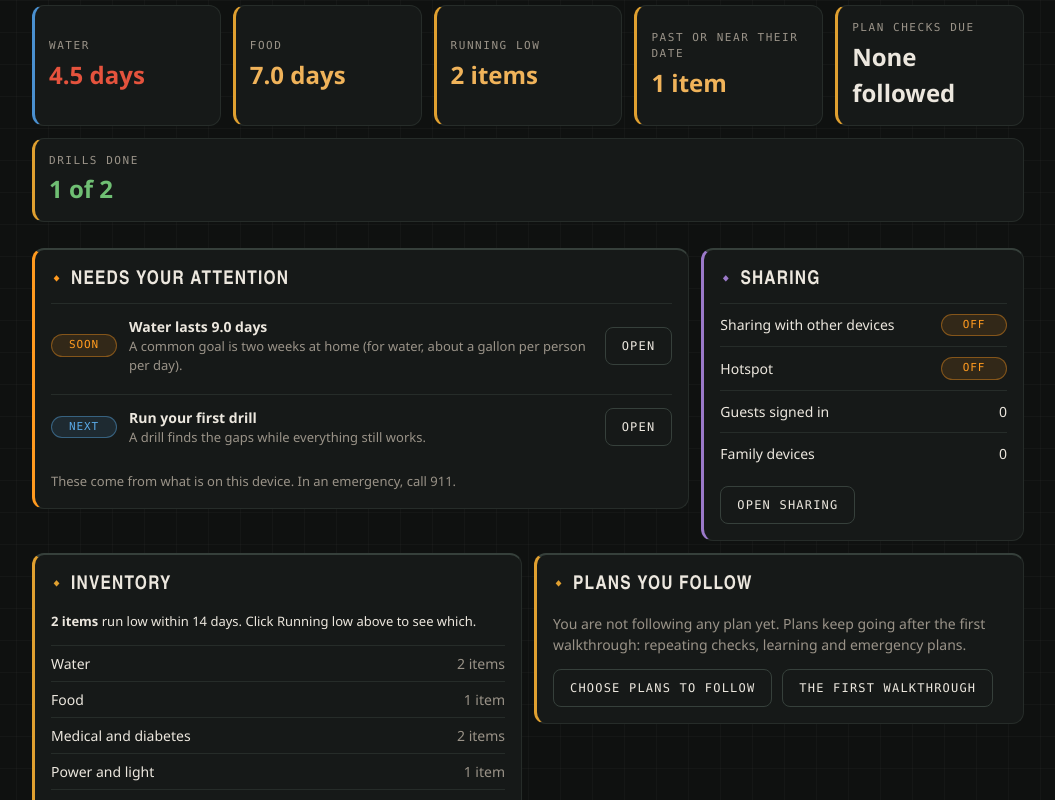
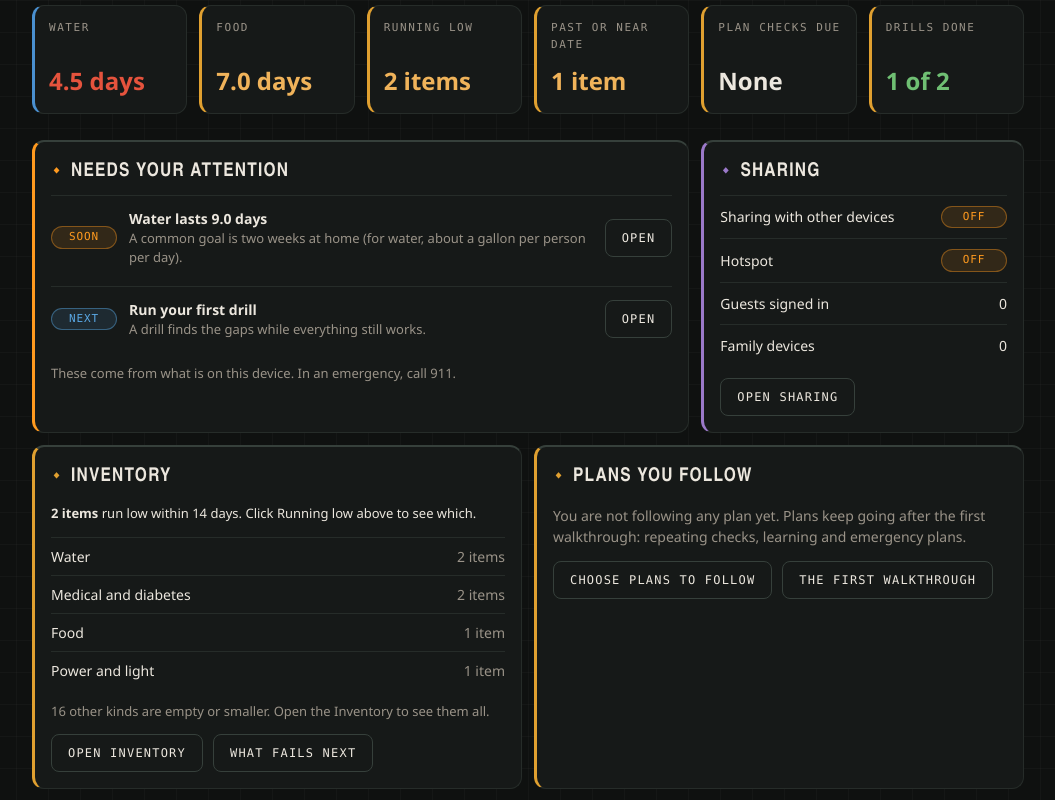
Before and after one commit to Stormchyld2/Cindrix-Ops, a Svelte app: page / in a window 1280 px wide. Shown: the part 480-1280 px from the top of the page, without its empty margins (112-1167 px from the left). Built offline with nearby package versions, Linux system fonts and the light colour scheme.

Commit message:
Dashboard: six tiles in one row, short Inventory panel, equal-height panels
Co-Authored-By: Claude Sonnet 5.5 <noreply@anthropic.com>
Claude-Session: https://claude.ai/code/session_01Y5AeiZh9nhubJeTR6dZTUd

```diff
--- a/src/views/Dashboard.svelte
+++ b/src/views/Dashboard.svelte
@@ -74,6 +74,9 @@
   function tone(d: number): string {
     return d < settings.values.planActDays ? 'act' : d < settings.values.planCheckDays ? 'check' : 'ok';
   }
+  // the Inventory panel shows the five kinds with the most items, not every kind
+  const topCats = $derived([...categories].filter((c) => cats[c]).sort((a, b) => (cats[b] ?? 0) - (cats[a] ?? 0)).slice(0, 5));
+  const otherKinds = $derived(categories.length - topCats.length);
   const low = $derived.by(() => (data?.runs_out ?? []).filter((r) => r.days < settings.values.planCheckDays).slice(0, 6));
   const past = $derived.by(() => (data?.expiring ?? []).filter((e) => e.months < 0).length);
   // the pop-up behind each status tile: what the number is made of, and where to fix it
@@ -158,8 +161,8 @@
     <button class="tile" style="--c: var(--cat-intel)" onclick={() => openDetail('water')} aria-haspopup="dialog"><div class="label">WATER</div><div class="big {data.water_days == null ? '' : tone(data.water_days)}">{fmt(data.water_days)}</div></button>
     <button class="tile" style="--c: var(--cat-ops)" onclick={() => openDetail('food')} aria-haspopup="dialog"><div class="label">FOOD</div><div class="big {data.food_days == null ? '' : tone(data.food_days)}">{fmt(data.food_days)}</div></button>
     <button class="tile" style="--c: var(--cat-ops)" onclick={() => openDetail('low')} aria-haspopup="dialog"><div class="label">RUNNING LOW</div><div class="big {low.length ? 'check' : 'ok'}">{low.length} item{low.length === 1 ? '' : 's'}</div></button>
-    <button class="tile" style="--c: var(--cat-ops)" onclick={() => openDetail('date')} aria-haspopup="dialog"><div class="label">PAST OR NEAR THEIR DATE</div><div class="big {past ? 'act' : data.expiring.length ? 'check' : 'ok'}">{data.expiring.length} item{data.expiring.length === 1 ? '' : 's'}</div></button>
-    <button class="tile" style="--c: var(--cat-ops)" onclick={() => openDetail('checks')} aria-haspopup="dialog"><div class="label">PLAN CHECKS DUE</div><div class="big {checksDue ? 'check' : followed.length ? 'ok' : ''}">{followed.length ? checksDue : 'None followed'}</div></button>
+    <button class="tile" style="--c: var(--cat-ops)" onclick={() => openDetail('date')} aria-haspopup="dialog"><div class="label">PAST OR NEAR DATE</div><div class="big {past ? 'act' : data.expiring.length ? 'check' : 'ok'}">{data.expiring.length} item{data.expiring.length === 1 ? '' : 's'}</div></button>
+    <button class="tile" style="--c: var(--cat-ops)" onclick={() => openDetail('checks')} aria-haspopup="dialog"><div class="label">PLAN CHECKS DUE</div><div class="big {checksDue ? 'check' : followed.length ? 'ok' : ''}">{followed.length ? checksDue : 'None'}</div></button>
     <button class="tile" style="--c: var(--cat-ops)" onclick={() => openDetail('drills')} aria-haspopup="dialog"><div class="label">DRILLS DONE</div><div class="big {drillsDone ? 'ok' : 'check'}">{drillsDone} of {drillsTotal}</div></button>
   </div>
 {/if}
@@ -196,9 +199,10 @@
     {:else if data && data.runs_out.length === 0}<p class="muted small">No item has a "used per day" amount yet, so nothing can be counted down.</p>
     {:else if data && low.length === 0}<p class="muted small">Nothing runs out within {settings.values.planCheckDays} days.</p>
     {:else if data}<p class="small"><strong>{low.length} item{low.length === 1 ? '' : 's'}</strong> run low within {settings.values.planCheckDays} days. Click Running low above to see which.</p>{/if}
-    {#each categories as c}
-      <div class="line cat" class:none={!cats[c]}><div class="grow">{c}</div><span class="muted">{cats[c] ?? 0} item{(cats[c] ?? 0) === 1 ? '' : 's'}</span></div>
+    {#each topCats as c}
+      <div class="line cat"><div class="grow">{c}</div><span class="muted">{cats[c]} item{cats[c] === 1 ? '' : 's'}</span></div>
     {/each}
+    {#if data && items > 0}<p class="muted small">{otherKinds} other kind{otherKinds === 1 ? '' : 's'} {otherKinds === 1 ? 'is' : 'are'} empty or smaller. Open the Inventory to see them all.</p>{/if}
     <div class="row gap"><button class="btn" onclick={() => go('Inventory')}>Open Inventory</button><button class="btn" onclick={() => go('What fails')}>What fails next</button></div>
   </section>
 
@@ -323,14 +327,16 @@
   .meter span { display: block; height: 100%; background: var(--blue); }
   .dotmark { flex: 0 0 24px; height: 24px; border-radius: 50%; display: inline-flex; align-items: center; justify-content: center; border: 1px solid var(--line2); color: var(--accent); font-size: 12px; }
   .dotmark.ok { background: #1f2a1d; border-color: #34502f; color: var(--ok); }
-  .tiles { display: flex; flex-wrap: wrap; gap: 12px; margin-bottom: 12px; }
-  .tile { flex: 1 1 170px; padding: 14px; text-align: left; background: var(--panel); border: 1px solid var(--line); border-left: 3px solid var(--c, var(--line)); border-radius: 12px; }
+  .tiles { display: grid; grid-template-columns: repeat(6, 1fr); gap: 12px; margin-bottom: 12px; }
+  @media (max-width: 1100px) { .tiles { grid-template-columns: repeat(3, 1fr); } }
+  @media (max-width: 560px) { .tiles { grid-template-columns: repeat(2, 1fr); } }
+  .tile { display: flex; flex-direction: column; justify-content: space-between; gap: 8px; min-height: 84px; padding: 14px; text-align: left; background: var(--panel); border: 1px solid var(--line); border-left: 3px solid var(--c, var(--line)); border-radius: 12px; }
   .tile:hover { border-color: var(--blue-line); }
   .big { font-size: 24px; font-weight: 600; margin-top: 2px; }
-  .dgrid { display: grid; grid-template-columns: repeat(12, 1fr); gap: 12px; align-items: start; }
+  .dgrid { display: grid; grid-template-columns: repeat(12, 1fr); gap: 12px; align-items: stretch; }
   .s4 { grid-column: span 4; } .s6 { grid-column: span 6; } .s8 { grid-column: span 8; }
   @media (max-width: 860px) { .s4, .s6, .s8 { grid-column: span 12; } }
-  .line.cat { padding: 7px 0; } .line.cat.none .grow { color: var(--muted); }
+  .line.cat { padding: 8px 0; }
   .tip { display: flex; flex-wrap: wrap; gap: 8px 12px; align-items: center; padding: 12px 0; border-top: 1px solid var(--line); margin-top: 6px; }
   .chip { flex: 0 0 auto; min-width: 66px; text-align: center; padding: 2px 8px; border-radius: 999px; font-family: var(--mono); font-size: 11px; text-transform: uppercase; letter-spacing: .08em; border: 1px solid var(--line2); }
   .chip.urgent { color: var(--danger); border-color: #6b2a20; background: #241512; }
```
